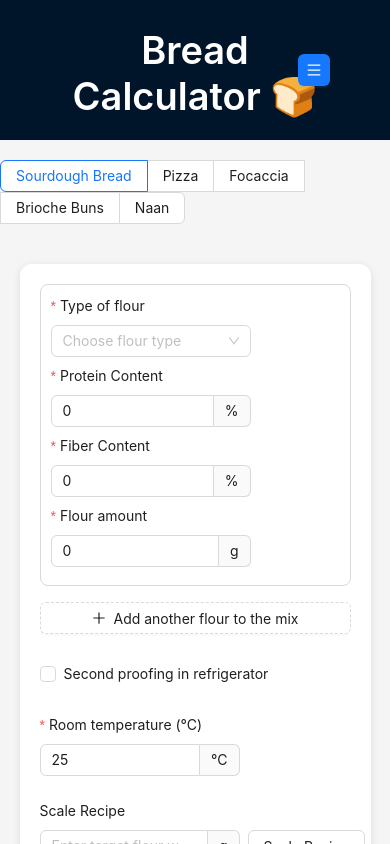
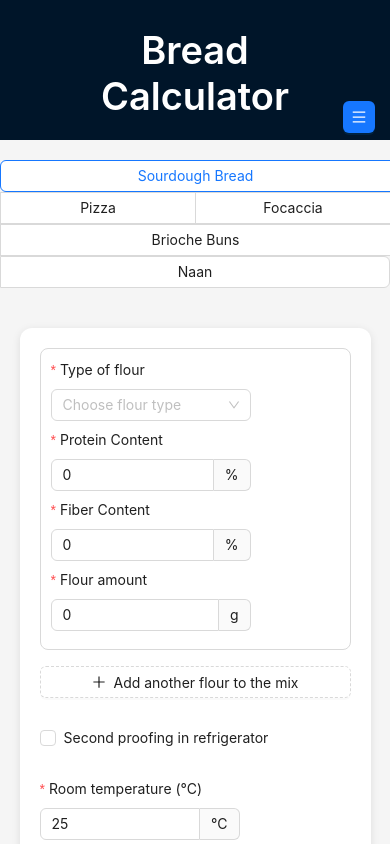
Before and after one commit to sergiogalici/bread-dough-calculator, a React (Vite) app: page / in a window 390 px wide. Shown: the top 844 px of the page. Built offline with nearby package versions, Linux system fonts and the light colour scheme.

Commit message:
refactor: Update App.css and App.jsx for responsive design improvements

```diff
--- a/src/App.css
+++ b/src/App.css
@@ -11,11 +11,15 @@ body,
 /* Stili per l'header */
 .ant-layout-header {
   background: #001529;
+  position: relative; /* Necessario per posizionare il burger menu assolutamente rispetto all'header */
 }
 
 .ant-typography-title {
   margin: 0;
   padding: 0;
+  color: white;
+  text-align: center;
+  font-size: 2.5rem; /* Dimensione del font di default */
 }
 
 /* Stili per la container */
@@ -98,6 +102,41 @@ body,
   }
   .mobile-lang-buttons {
     display: block;
-    margin-right: 20px; /* margine a destra per il burger menu */
+    position: absolute;
+    top: 15px; /* Distanza dal fondo dell'header */
+    right: -25px; /* Distanza dal lato destro dell'header */
+  }
+
+  .radio-group {
+    display: flex;
+    flex-wrap: wrap;
+  }
+
+  .radio-group .ant-radio-button-wrapper {
+    flex: 1 0 100%; /* Pane di lievito madre da solo in alto */
+    box-sizing: border-box;
+    text-align: center;
+  }
+
+  .radio-group .ant-radio-button-wrapper:nth-child(2),
+  .radio-group .ant-radio-button-wrapper:nth-child(3) {
+    flex: 1 0 50%; /* Due bottoni nella seconda riga */
+  }
+
+  .radio-group .ant-radio-button-wrapper:nth-child(4),
+  .radio-group .ant-radio-button-wrapper:nth-child(5) {
+    flex: 1 0 100%; /* L'ultimo bottone nella terza riga */
   }
 }
+
+@media screen and (max-width: 767px) {
+  .ant-typography-title {
+    font-size: 2rem; /* Dimensione del font per schermi medi */
+  }
+}
+
+@media screen and (max-width: 480px) {
+  .ant-typography-title {
+    font-size: 1.5rem; /* Dimensione del font per schermi piccoli */
+  }
+}
--- a/src/App.jsx
+++ b/src/App.jsx
@@ -135,6 +135,7 @@ const DoughTypeSelector = ({ doughType, handleDoughTypeChange }) => {
     <Radio.Group
       onChange={(e) => handleDoughTypeChange(e.target.value)}
       value={doughType}
+      className="radio-group" // Aggiungi questa linea
       style={{ marginBottom: 20, marginTop: 20 }}
     >
       <Radio.Button value="sourdough">{t("Sourdough Bread")}</Radio.Button>
@@ -800,8 +801,11 @@ const App = () => {
           position: "relative",
         }}
       >
-        <Title style={{ color: "white", textAlign: "center" }}>
-          {t("Bread Calculator")} 🍞
+        <Title
+          className="title"
+          style={{ color: "white", textAlign: "center" }}
+        >
+          {t("Bread Calculator")}
         </Title>
         <div
           style={{
```
